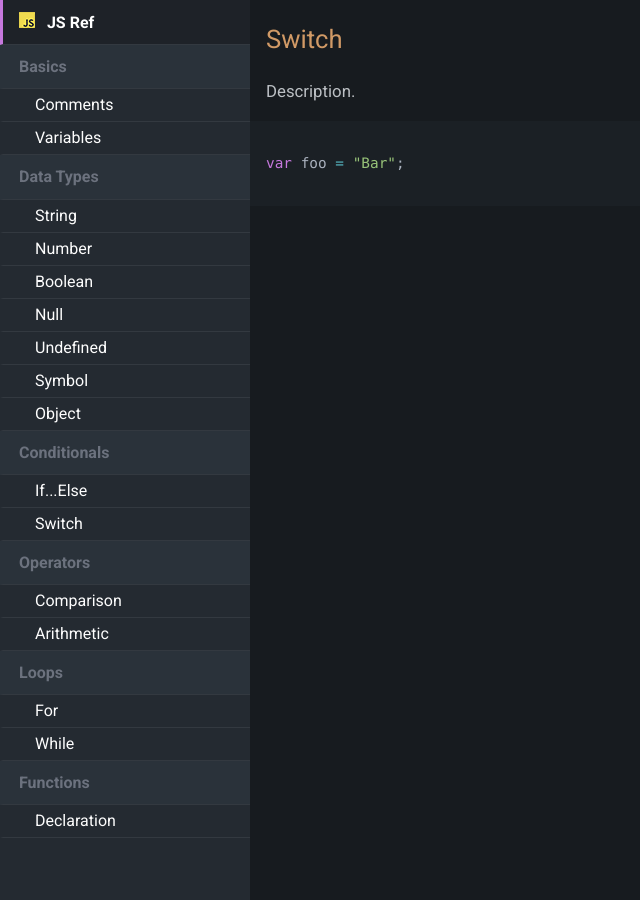
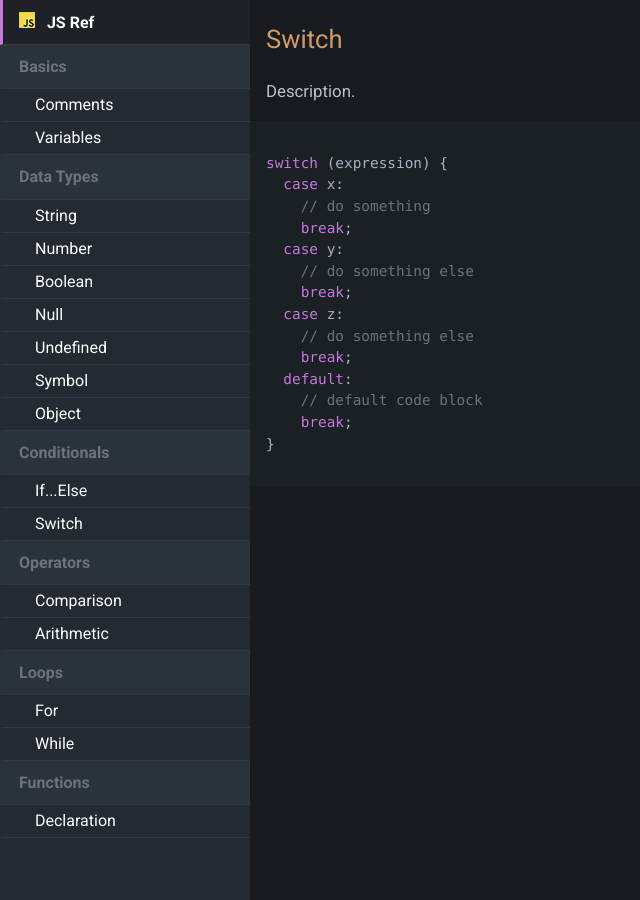
Before and after one commit to KJLarson/snippets, a Jekyll site: the page built from _pages/02_switch.md, in a window 1280 px wide and 900 px high. Shown: the whole window, without its empty margins (0-640 px from the left). Built offline with Jekyll 4.4.1, drawn with Linux system fonts in a browser that asks for light colours; nearby versions of some CDN libraries.

Commit message:
Update 02_switch.md

````diff
--- a/_pages/02_switch.md
+++ b/_pages/02_switch.md
@@ -9,5 +9,18 @@ permalink: /switch/
 Description.
 
 ```js
-var foo = "Bar";
+switch (expression) {
+  case x:
+    // do something
+    break;
+  case y:
+    // do something else
+    break;
+  case z:
+    // do something else
+    break;
+  default:
+    // default code block
+    break;
+}
 ```
````
